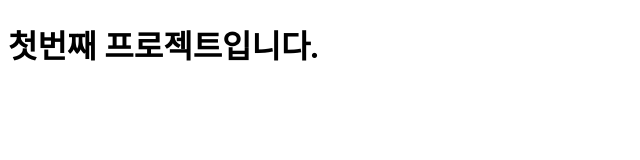
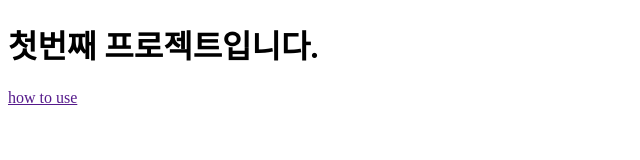
Before and after one commit to seojam03/test, a plain HTML site: page index.html in a window 1280 px wide. Shown: the whole page, without its empty margins (0-640 px from the left). Drawn offline with Linux system fonts and the light colour scheme.

Commit message:
"Add: test.py 파일 추가"

```diff
--- a/index.html
+++ b/index.html
@@ -7,5 +7,6 @@
   </head>
   <body>
     <h1>첫번째 프로젝트입니다.</h1>
+    <a href="">how to use</a>
   </body>
 </html>
```
